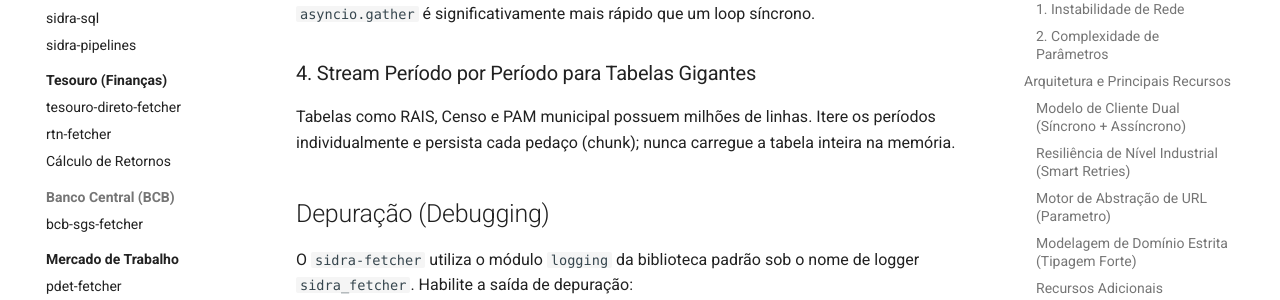
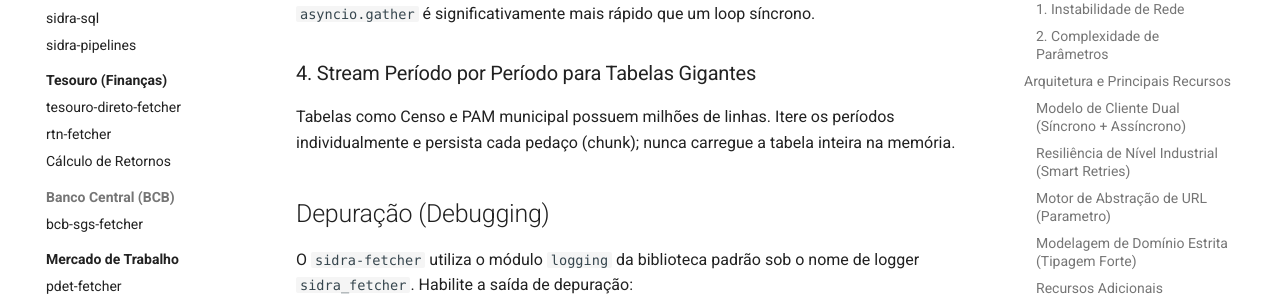
Before and after one commit to Quantilica/docs, an MkDocs documentation site: the page built from docs/ibge/sidra-fetcher.md, in a window 1280 px wide and 900 px high, scrolled down 13227 px. Shown: the part 153-453 px from the top of the window. Built offline with MkDocs 1.6.1 and Material for MkDocs 9.7.7, drawn with Linux system fonts in a browser that asks for light colours; some web fonts are replaced; comment, search, counter and statistics services are not loaded.

Commit message:
Fix: remove RAIS mentions from IBGE pages

```diff
--- a/docs/ibge/sidra-fetcher.md
+++ b/docs/ibge/sidra-fetcher.md
@@ -534,7 +534,7 @@ Se você estiver coletando metadados de dezenas de agregados, o `AsyncSidraClien
 
 ### 4. Stream Período por Período para Tabelas Gigantes
 
-Tabelas como RAIS, Censo e PAM municipal possuem milhões de linhas. Itere os períodos individualmente e persista cada pedaço (chunk); nunca carregue a tabela inteira na memória.
+Tabelas como Censo e PAM municipal possuem milhões de linhas. Itere os períodos individualmente e persista cada pedaço (chunk); nunca carregue a tabela inteira na memória.
 
 ## Depuração (Debugging)
 
```
Also changed, not shown: docs/ibge/sidra-sql.md (+0 -1 lines).
